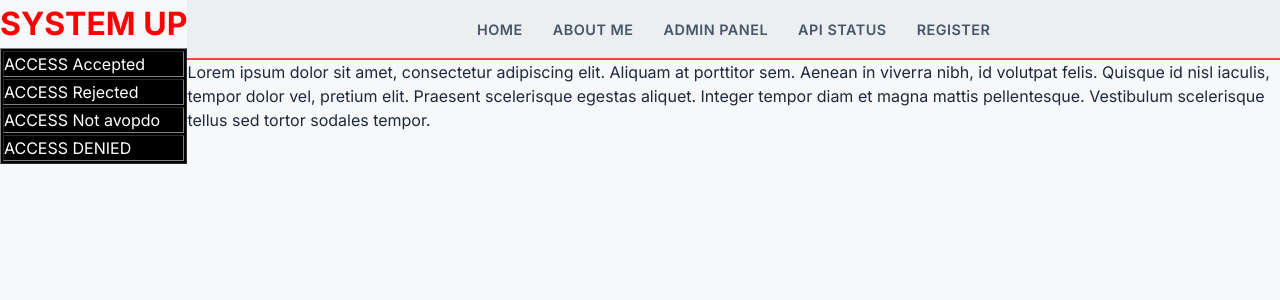
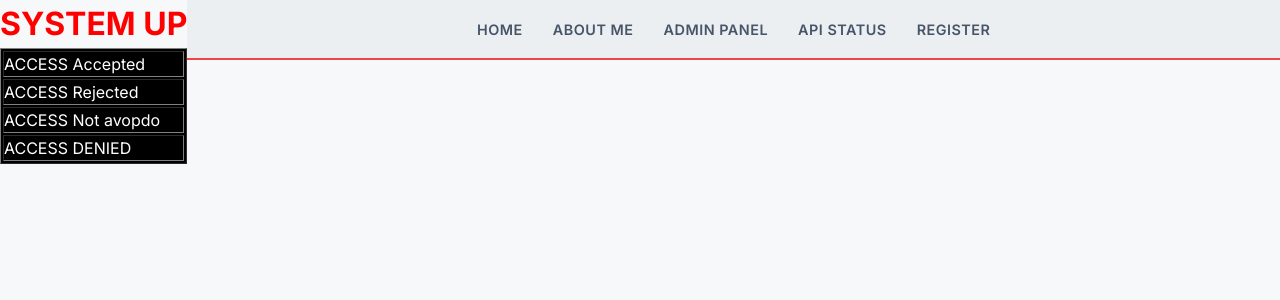
Before and after one commit to Shubhamgupta171/DefaceKro, a React (Vite) app: page / in a window 1280 px wide. Shown: the top 300 px of the page. Built offline with nearby package versions, Linux system fonts and the light colour scheme.

Commit message:
Update MainContent.jsx

```diff
--- a/src/components/MainContent.jsx
+++ b/src/components/MainContent.jsx
@@ -11,8 +11,8 @@ const MainContent = () => {
     // L4 Test Case: Extract JS Semantics (Manifesto hidden in JS string)
     // Uncomment the string below to test if the engine detects manifesto hidden in JS
 
-    const maliciousScriptStr = "we have taken control this site has been seized your security means nothing";
-    console.log(maliciousScriptStr);
+    // const maliciousScriptStr = "we have taken control this site has been seized your security means nothing";
+    // console.log(maliciousScriptStr);
 
 
     return () => {
@@ -29,12 +29,12 @@ const MainContent = () => {
         to trigger `semantic_content_drift` via Token Jaccard Divergence.
       */}
 
-      <div style={{ display: 'block' }}>
+      {/* <div style={{ display: 'block' }}>
         Lorem ipsum dolor sit amet, consectetur adipiscing elit. Aliquam at porttitor sem.
         Aenean in viverra nibh, id volutpat felis. Quisque id nisl iaculis, tempor dolor vel,
         pretium elit. Praesent scelerisque egestas aliquet. Integer tempor diam et magna mattis
         pellentesque. Vestibulum scelerisque tellus sed tortor sodales tempor.
-      </div>
+      </div>  */}
 
     </div>
   );
```
